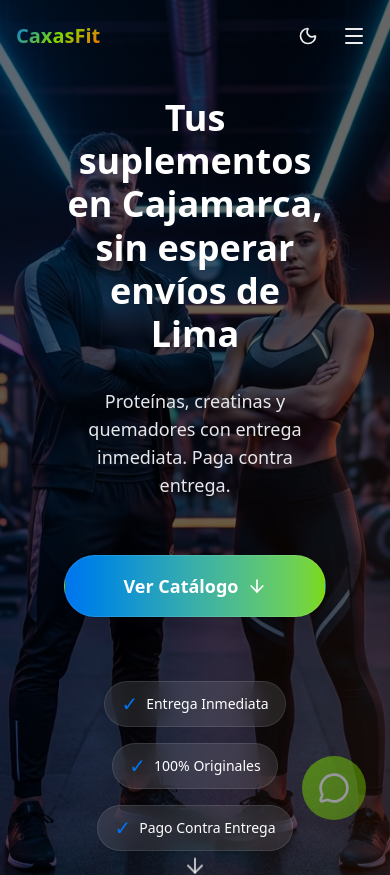
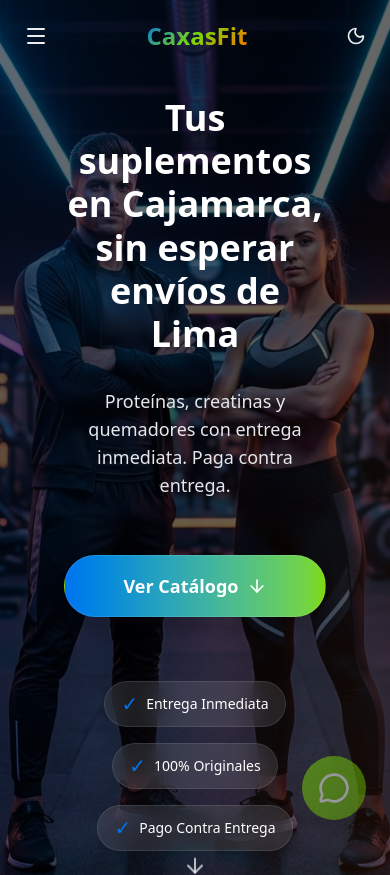
Before and after one commit to Cero1417p/caxasfit, a Next.js app: page / in a window 390 px wide. Shown: the top 875 px of the page. Built offline with nearby package versions, Linux system fonts and the light colour scheme.

Commit message:
style(header): reorder mobile elements and increase logo size

```diff
--- a/components/Header.tsx
+++ b/components/Header.tsx
@@ -66,11 +66,10 @@ function ThemeToggle() {
                     setTheme(item.name);
                     setIsOpen(false);
                   }}
-                  className={`flex items-center gap-3 px-3 py-2 rounded-lg text-sm transition-colors ${
-                    theme === item.name
+                  className={`flex items-center gap-3 px-3 py-2 rounded-lg text-sm transition-colors ${theme === item.name
                       ? "bg-primary/10 text-primary"
                       : "hover:bg-muted/50 text-foreground"
-                  }`}
+                    }`}
                 >
                   <item.icon className="w-4 h-4" />
                   <span className="flex-1 text-left">{item.label}</span>
@@ -107,16 +106,30 @@ export function Header() {
 
   return (
     <header
-      className={`fixed top-0 left-0 right-0 z-50 transition-all duration-300 ${
-        isScrolled ? "glass shadow-lg" : "bg-transparent"
-      }`}
+      className={`fixed top-0 left-0 right-0 z-50 transition-all duration-300 ${isScrolled ? "glass shadow-lg" : "bg-transparent"
+        }`}
     >
       <nav className="container mx-auto max-w-7xl px-4 sm:px-6 lg:px-8 py-4">
         <div className="flex items-center justify-between">
+          {/* Mobile Menu Button - Left */}
+          <div className="md:hidden">
+            <button
+              onClick={() => setIsMobileMenuOpen(!isMobileMenuOpen)}
+              className="p-2 rounded-lg hover:bg-muted transition-colors flex items-center justify-center"
+              aria-label="Toggle menu"
+            >
+              {isMobileMenuOpen ? (
+                <X className="w-6 h-6" />
+              ) : (
+                <Menu className="w-6 h-6" />
+              )}
+            </button>
+          </div>
+
           {/* Logo */}
           <button
             onClick={() => window.scrollTo({ top: 0, behavior: "smooth" })}
-            className="text-xl sm:text-2xl font-bold gradient-text hover:scale-105 transition-transform flex items-center"
+            className="text-2xl sm:text-2xl font-bold gradient-text hover:scale-105 transition-transform flex items-center"
           >
             {siteConfig.site.name}
           </button>
@@ -146,20 +159,9 @@ export function Header() {
             <ThemeToggle />
           </div>
 
-          {/* Mobile Menu Button */}
-          <div className="md:hidden flex items-center gap-2">
+          {/* Mobile Theme Toggle - Right */}
+          <div className="md:hidden">
             <ThemeToggle />
-            <button
-              onClick={() => setIsMobileMenuOpen(!isMobileMenuOpen)}
-              className="p-2 rounded-lg hover:bg-muted transition-colors flex items-center justify-center"
-              aria-label="Toggle menu"
-            >
-              {isMobileMenuOpen ? (
-                <X className="w-6 h-6" />
-              ) : (
-                <Menu className="w-6 h-6" />
-              )}
-            </button>
           </div>
         </div>
 
```
